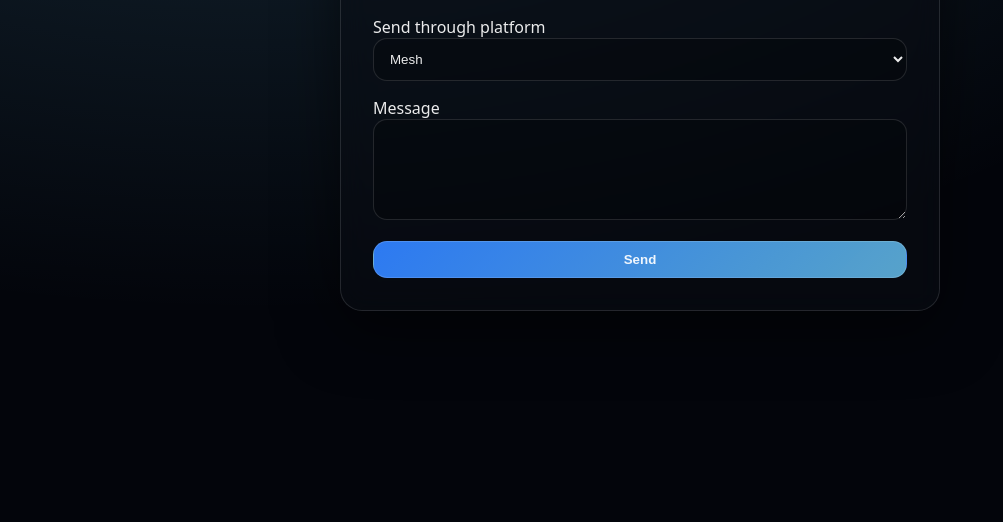
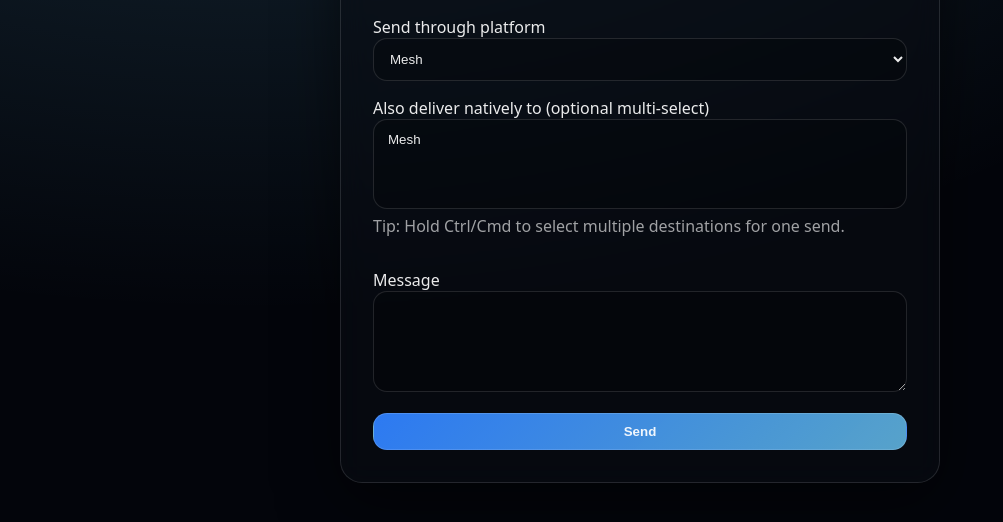
Before and after one commit to michaelbucolo/mesh-me, a FastAPI app: template app/templates/message_send.html in a window 1280 px wide. Shown: the part 258-780 px from the top of the page, without its empty margins (0-1003 px from the left). Run offline with FastAPI, Linux system fonts and the light colour scheme; the template is opened without the code that fills it, so the values that code supplies are empty.

Commit message:
Add multi-platform MeChat send targets and smarter notification summaries

```diff
--- a/app/main.py
+++ b/app/main.py
@@ -1200,13 +1200,23 @@ def create_app() -> FastAPI:
         This function groups notifications by platform name and returns sentences describing the
         number of unread notifications per platform."""
         counts: dict[str, int] = {}
+        priority_counts: dict[str, int] = {"high": 0, "normal": 0}
         for n in notifications:
             plat = n.get("platform", "other")
             counts[plat] = counts.get(plat, 0) + 1
+            priority = str(n.get("priority", "normal")).lower()
+            if priority in {"high", "critical"}:
+                priority_counts["high"] += 1
+            else:
+                priority_counts["normal"] += 1
         summary = []
+        if priority_counts["high"] > 0:
+            summary.append(f"{priority_counts['high']} high-priority updates need attention")
         for plat, count in counts.items():
             name = plat.capitalize()
             summary.append(f"{count} new {name} notification{'s' if count != 1 else ''}")
+        if priority_counts["normal"] > 0:
+            summary.append(f"{priority_counts['normal']} routine updates batched for later")
         return summary
 
     @app.get("/notifications", response_class=HTMLResponse)
@@ -2357,6 +2367,7 @@ def create_app() -> FastAPI:
         recipient_id: int = Form(...),
         message: str = Form(...),
         platform: str = Form("mesh"),
+        platform_targets: list[str] = Form(None),
     ):
         """Send a message to a recipient and deliver notifications."""
         if not user:
@@ -2378,12 +2389,17 @@ def create_app() -> FastAPI:
         if users_are_blocked(user.get("id"), recipient.get("id"), users):
             return Response(content="Cannot message this user due to privacy settings.", status_code=403)
         timestamp = datetime.utcnow().isoformat()
+        selected_platforms = [p.strip().lower() for p in (platform_targets or []) if p and p.strip()]
+        if not selected_platforms:
+            selected_platforms = [platform.lower() if platform else "mesh"]
+        selected_platforms = list(dict.fromkeys([p for p in selected_platforms if p]))
         msg_obj = {
             "id": next_message_id(users),
             "sender_id": user.get("id"),
             "receiver_id": recipient.get("id"),
             "message": text,
-            "platform": platform.lower(),
+            "platform": selected_platforms[0],
+            "platform_targets": selected_platforms,
             "timestamp": timestamp,
             "delivered_at": timestamp,
             "read_by_receiver": False,
@@ -2401,19 +2417,20 @@ def create_app() -> FastAPI:
         # Notification for recipient
         if user.get("id") != recipient.get("id"):
             notif = {
-                "platform": platform.lower(),
-                "content": f"{user['username']} sent you a message via {platform.lower()}",
+                "platform": selected_platforms[0],
+                "content": f"{user['username']} sent you a message via {', '.join(selected_platforms)}",
                 "timestamp": timestamp,
             }
             recipient.setdefault("notifications", []).append(notif)
-        record_sync_event(users, user["id"], platform.lower(), "message", f"to {recipient.get('username')}")
-        enqueue_sync_job(
-            actor_id=user["id"],
-            platform=platform.lower(),
-            action="message",
-            reference=f"to {recipient.get('username')}",
-            target_id=recipient.get("id"),
-        )
+        for target_platform in selected_platforms:
+            record_sync_event(users, user["id"], target_platform, "message", f"to {recipient.get('username')}")
+            enqueue_sync_job(
+                actor_id=user["id"],
+                platform=target_platform,
+                action="message",
+                reference=f"to {recipient.get('username')}",
+                target_id=recipient.get("id"),
+            )
         save_users(users)
         return RedirectResponse(url="/messages", status_code=303)
 
--- a/app/templates/message_send.html
+++ b/app/templates/message_send.html
@@ -24,6 +24,17 @@
     </div>
 
     <div>
+      <label for="platform_targets">Also deliver natively to (optional multi-select)</label>
+      <select class="mm-input" id="platform_targets" name="platform_targets" multiple size="4">
+        <option value="mesh">Mesh</option>
+        {% for p in platforms %}
+          <option value="{{ p }}">{{ p|capitalize }}</option>
+        {% endfor %}
+      </select>
+      <p class="muted" style="margin-top:6px;">Tip: Hold Ctrl/Cmd to select multiple destinations for one send.</p>
+    </div>
+
+    <div>
       <label for="message">Message</label>
       <textarea class="mm-input" id="message" name="message" rows="5" required></textarea>
     </div>
```
Also changed, not shown: tests/test_platform.py (+22 -0 lines).
